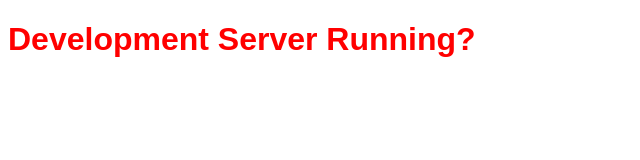
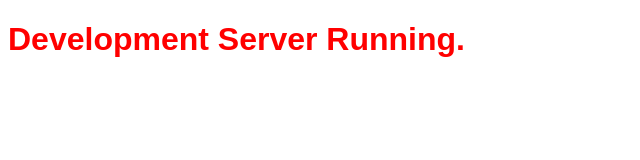
Before and after one commit to taibuharoub/js-dev-env, a website built with webpack: page src/index.html in a window 1280 px wide. Shown: the full height of the page, 0-640 px from the left. Built offline with nearby package versions, Linux system fonts and the light colour scheme.

Commit message:
Run travis build 2

```diff
--- a/src/index.html
+++ b/src/index.html
@@ -7,7 +7,7 @@
   <title>Document</title>
 </head>
 <body>
-  <h1>Development Server Running?</h1>
+  <h1>Development Server Running.</h1>
   <script src="bundle.js"></script>
 </body>
 </html>
```
